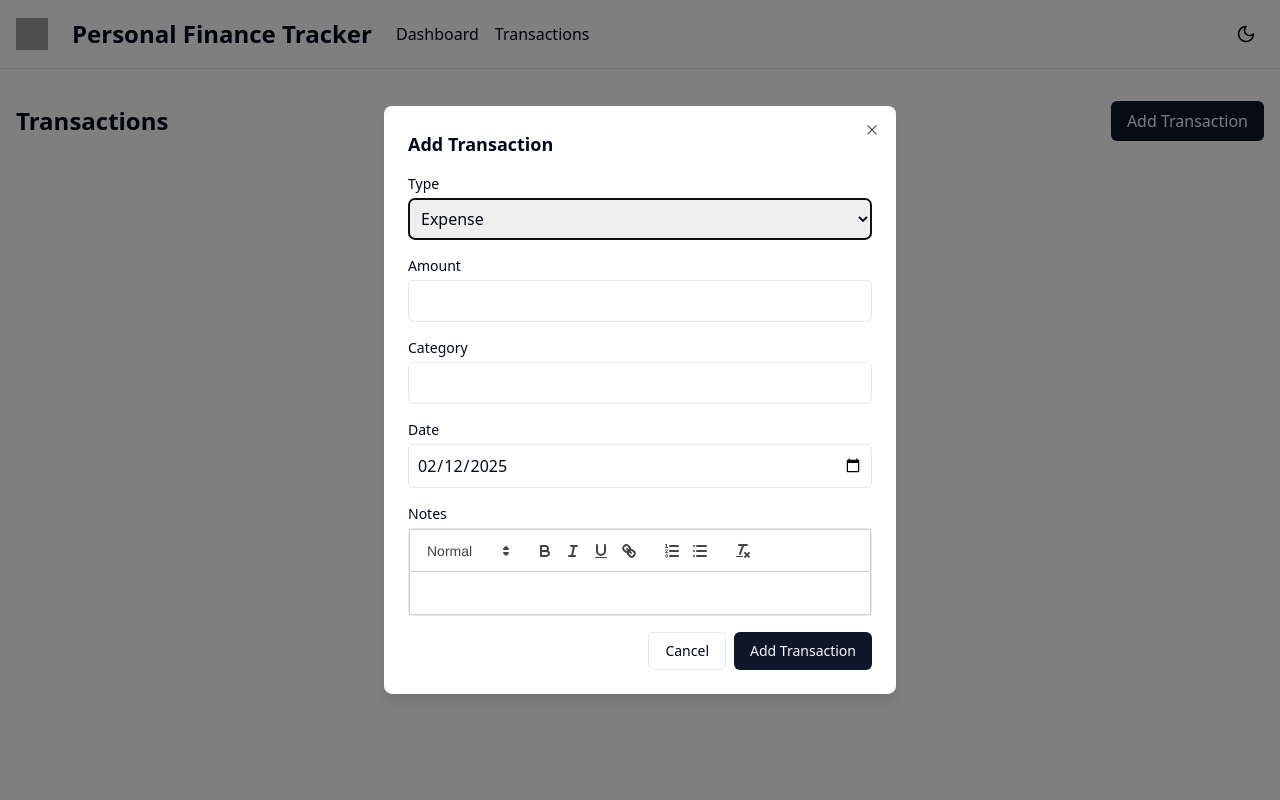
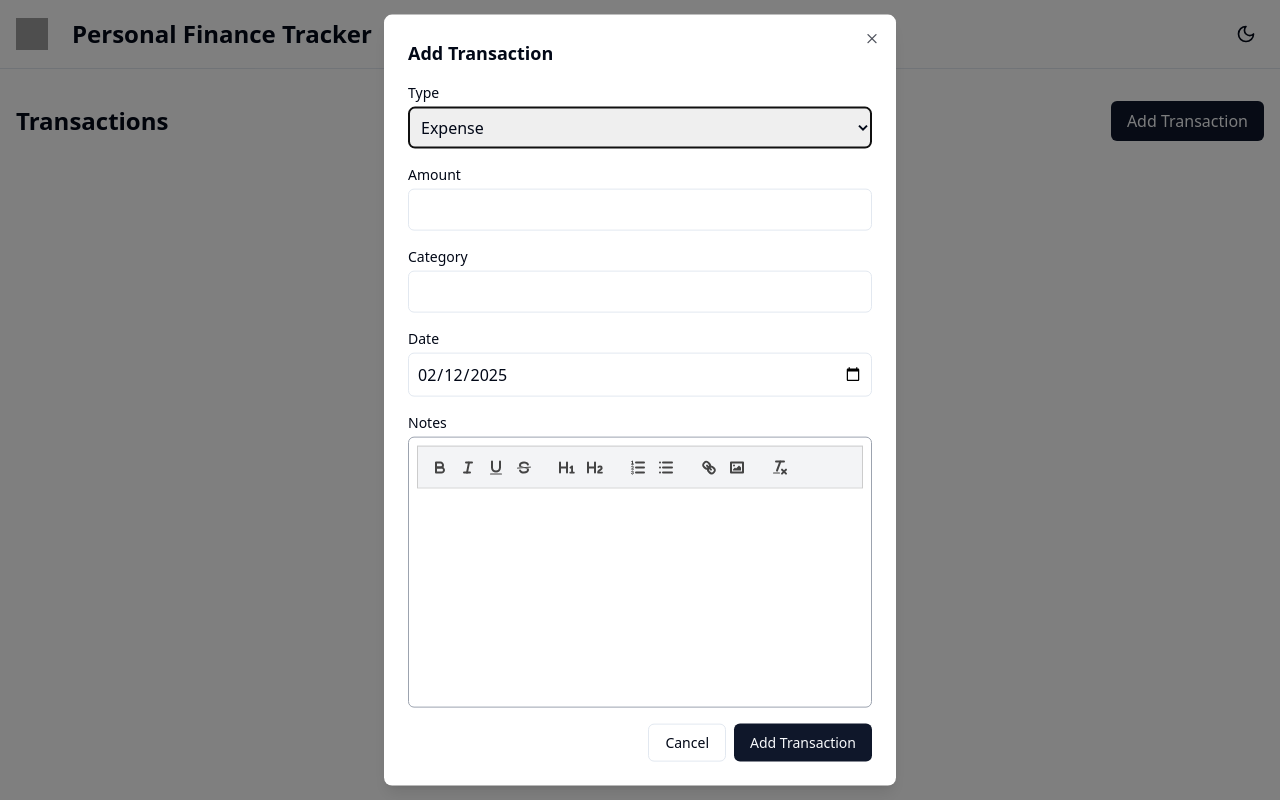
Before and after one commit to ThumarDhruv/Personal-Finance-Tracker, a React (Vite) app: page /transactions in a window 1280 px wide. Both pictures are taken after a click on the button "Add Transaction". Built offline with nearby package versions, Linux system fonts and the light colour scheme; grey boxes are pictures that could not be loaded.

Commit message:
bug-bullet

```diff
--- a/package.json
+++ b/package.json
@@ -18,9 +18,11 @@
     "@radix-ui/react-switch": "^1.0.3",
     "@radix-ui/react-toast": "^1.1.5",
     "@reduxjs/toolkit": "^2.0.1",
+    "@tailwindcss/typography": "^0.5.16",
     "@tiptap/pm": "^2.1.7",
     "@tiptap/react": "^2.11.5",
     "@tiptap/starter-kit": "^2.11.5",
+    "@uiw/react-md-editor": "^4.0.5",
     "chart.js": "^4.4.1",
     "class-variance-authority": "^0.7.0",
     "clsx": "^2.0.0",
@@ -30,9 +32,12 @@
     "react": "^18.2.0",
     "react-chartjs-2": "^5.2.0",
     "react-dom": "^18.2.0",
+    "react-markdown": "^9.0.3",
     "react-quill": "^2.0.0",
     "react-redux": "^9.0.4",
     "react-router-dom": "^6.21.1",
+    "rehype-raw": "^7.0.0",
+    "remark-gfm": "^4.0.1",
     "tailwind-merge": "^2.2.0",
     "tailwindcss-animate": "^1.0.7"
   },
--- a/src/components/RichTextEditor.tsx
+++ b/src/components/RichTextEditor.tsx
@@ -1,20 +1,79 @@
-// import React from 'react'
-import ReactQuill from 'react-quill'
-import 'react-quill/dist/quill.snow.css'
-
-interface Props {
-  value: string
-  onChange: (value: string) => void
-  className?: string
+import "react-quill/dist/quill.snow.css";
+import ReactQuill from "react-quill";
+interface TaskEditorProps {
+  value: string;
+  onChange: (content: string) => void;
+  className?: string;
 }
-
-export default function RichTextEditor({ value, onChange, className }: Props) {
+const RichTextEditor = ({ value, onChange, className }: TaskEditorProps) => {
   return (
+    <div className={`${className} rounded-lg w-full border border-gray-400 dark:border-gray-600 p-2`}>
       <ReactQuill
         theme="snow"
         value={value}
         onChange={onChange}
-      className={className}
+        className="!h-auto [&_.ql-editor]:!h-[200px] [&_.ql-editor]:max-h-[200px]
+                   [&_.ql-editor]:overflow-hidden [&_.ql-editor]:p-3
+                   [&_.ql-editor]:bg-white [&_.ql-editor]:text-black
+                   dark:[&_.ql-editor]:bg-gray-800 dark:[&_.ql-editor]:text-white
+                   [&_.ql-toolbar]:bg-gray-100 [&_.ql-toolbar]:border-none
+                   dark:[&_.ql-toolbar]:bg-gray-700 dark:[&_.ql-toolbar]:border-none
+                   dark:[&_.ql-toolbar] button:hover:bg-gray-600
+                   dark:[&_.ql-picker]:text-white dark:[&_.ql-stroke]:stroke-white"
+        modules={{
+          toolbar: [
+            ["bold", "italic", "underline", "strike"],
+            [{ header: 1 }, { header: 2 }],
+            [{ list: "ordered" }, { list: "bullet" }],
+            ["link", "image"],
+            ["clean"],
+          ],
+        }}
       />
-  )
+      <style>
+        {`
+          .ql-container {
+            height: 210px !important;
+            border: none !important;
           }
+          .ql-editor {
+            height: 200px !important;
+            max-height: 200px !important;
+            overflow-y: hidden;
+          }
+          /* Show scrollbar only when there is actual content */
+          .ql-editor:not(:empty) {
+            overflow-y: auto !important;
+          }
+          .ql-editor::placeholder {
+            color: #9ca3af !important;
+          }
+          .dark .ql-editor::placeholder {
+            color: #d1d5db !important;
+          }
+          .dark .ql-toolbar button svg {
+            fill: white !important;
+            stroke: white !important;
+          }
+          .dark .ql-toolbar button:hover {
+            background-color: #374151 !important;
+          }
+          .dark .ql-picker-label,
+          .dark .ql-picker-options {
+            color: white !important;
+          }
+          @media (max-width: 640px) {
+            .ql-toolbar {
+              display: flex;
+              flex-wrap: wrap;
+              justify-content: center;
+              gap: 4px;
+            }
+          }
+        `}
+      </style>
+    </div>
+  );
+};
+
+export default RichTextEditor;
--- a/src/components/TransactionDetails.tsx
+++ b/src/components/TransactionDetails.tsx
@@ -1,7 +1,7 @@
 import { useParams } from 'react-router-dom';
 import { useSelector } from 'react-redux';
 import { RootState } from '../types';
-
+import "react-quill/dist/quill.snow.css";
 export default function TransactionDetails() {
   const { id } = useParams();
   const transaction = useSelector((state: RootState) =>
@@ -37,8 +37,9 @@ export default function TransactionDetails() {
             <dt className="text-sm font-medium text-muted-foreground">Notes</dt>
             <dd className="prose">
               <div
+                className="mt-1 prose dark:prose-invert leading-snug ql-editor"
                 dangerouslySetInnerHTML={{ __html: transaction.notes }}
-                className="[&_ul]:list-disc [&_ol]:list-decimal pl-4"
+                // className="[&_ul]:list-disc [&_ol]:list-decimal pl-4"
               />
             </dd>
           </div>
--- a/src/index.css
+++ b/src/index.css
@@ -74,3 +74,28 @@
     @apply bg-background text-foreground;
   }
 }
+.prose ul {
+  list-style-type: disc !important;
+  padding-left: 1.5rem;
+}
+.prose ol {
+  list-style-type: decimal !important;
+  padding-left: 1.5rem;
+}
+.prose li {
+  margin-bottom: 4px;
+}
+
+.list-container ol {
+  @apply list-decimal pl-6;
+}
+
+.list-container ol ol {
+  list-style-type: lower-alpha;
+  @apply pl-6 ml-4;
+}
+
+.list-container ol ol ol {
+  list-style-type: lower-roman;
+  @apply pl-6 ml-6;
+}
```
Also changed, not shown: 1 other file (tests, documents, lock files or other folders). Lines whose indentation alone changed are shown as unchanged.
